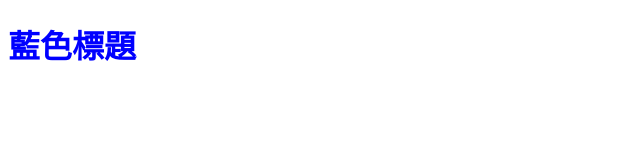
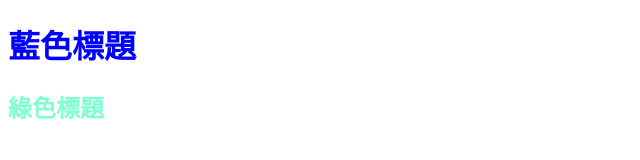
Before and after one commit to digua3472/development-team-02, a plain HTML site: page index.html in a window 1280 px wide. Shown: the whole page, without its empty margins (0-640 px from the left). Drawn offline with Linux system fonts and the light colour scheme.

Commit message:
add h2 style

```diff
--- a/all.css
+++ b/all.css
@@ -1,3 +1,7 @@
 h1 {
     color: blue;
 }
+
+h2{
+    color:aquamarine;
+}
--- a/index.html
+++ b/index.html
@@ -8,5 +8,7 @@
 </head>
 <body>
     <h1>藍色標題</h1>
+    <h2>綠色標題</h2>
+
 </body>
 </html>
```
